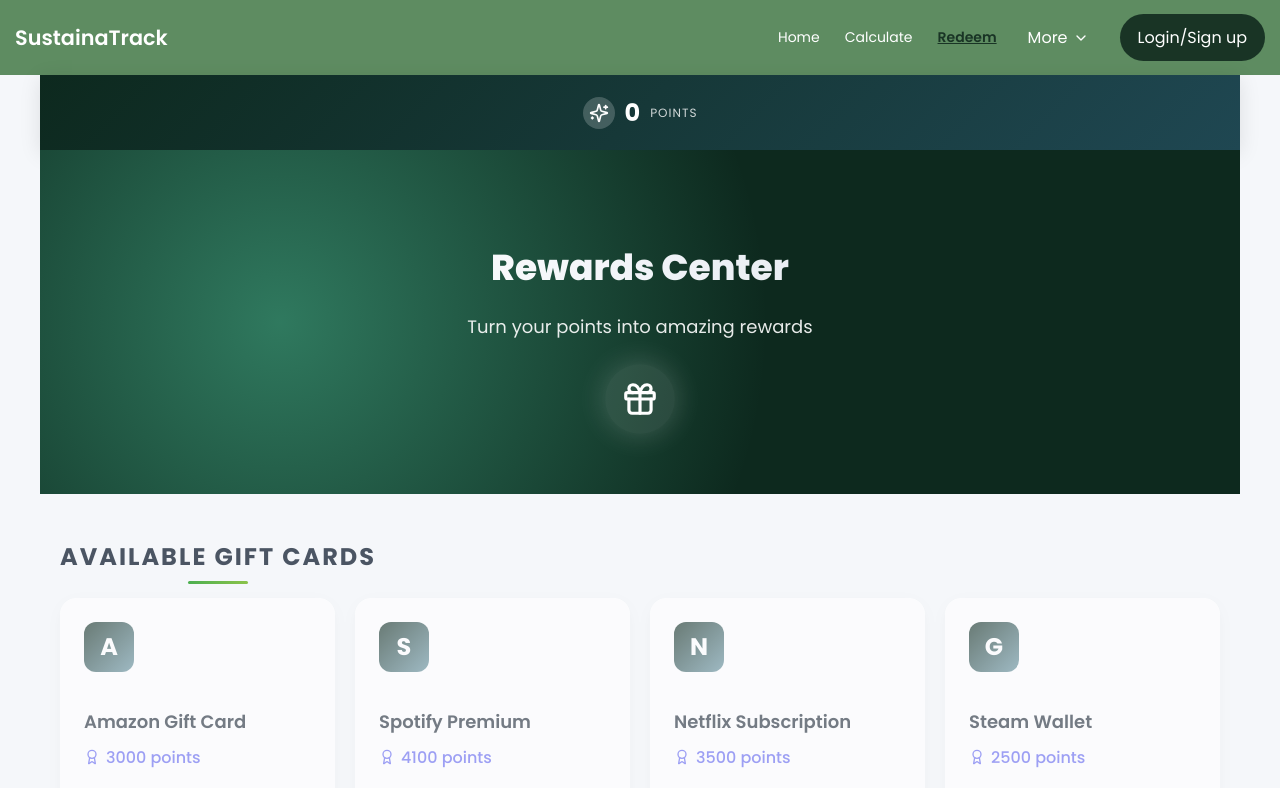
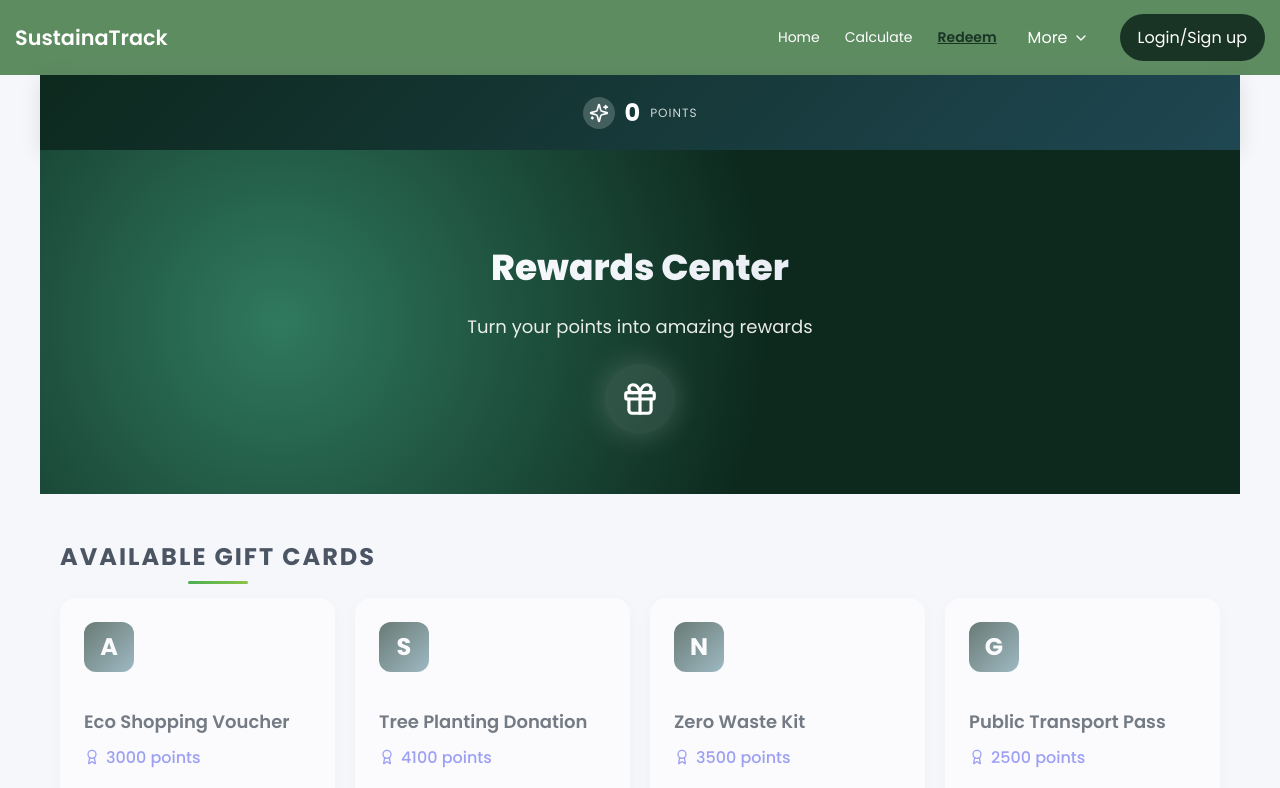
Before and after one commit to Sanskar-2104/Carbon-Footprint-Website, a React (Create React App) app in the folder frontend/: page /redeem in a window 1280 px wide. Shown: the top 788 px of the page. Built offline with nearby package versions, Linux system fonts and the light colour scheme.

Commit message:
Result section updated

```diff
--- a/frontend/src/pages/Redeem/Redeem.jsx
+++ b/frontend/src/pages/Redeem/Redeem.jsx
@@ -86,10 +86,10 @@ const Redeem = () => {
   })
 
   const giftCards = [
-    { id: 1, name: "Amazon Gift Card", points: 3000, logo: "A" },
-    { id: 2, name: "Spotify Premium", points: 4100, logo: "S" },
-    { id: 3, name: "Netflix Subscription", points: 3500, logo: "N" },
-    { id: 4, name: "Steam Wallet", points: 2500, logo: "G" }
+    { id: 1, name: "Eco Shopping Voucher", points: 3000, logo: "A" },
+    { id: 2, name: "Tree Planting Donation", points: 4100, logo: "S" },
+    { id: 3, name: "Zero Waste Kit", points: 3500, logo: "N" },
+    { id: 4, name: "Public Transport Pass", points: 2500, logo: "G" }
   ];
 
   const handleRedeem = (cardPoints) => {
--- a/frontend/src/pages/Result.jsx
+++ b/frontend/src/pages/Result.jsx
@@ -513,6 +513,7 @@ const formatLabel = (label) => label.replace(/([A-Z])/g, " $1").trim(); // Conve
           color: "#fff",
           cursor: "pointer",
           transition: "0.3s",
+          marginTop: "20px"
         }}
       >
         {loading ? "Calculating..." : "Calculate Footprint"}
@@ -520,7 +521,7 @@ const formatLabel = (label) => label.replace(/([A-Z])/g, " $1").trim(); // Conve
 
       {response && (
         <div>
-          <h2>Total Carbon Footprint: {response?.footprint?.total} kg CO₂</h2>
+          <h2 style={{marginTop: "20px"}}>Total Carbon Footprint: {response?.footprint?.total} kg CO₂</h2>
           {/* <FootprintProgress percentage={(response?.footprint?.total / 800) * 100} /> */}
 
           <button
@@ -534,7 +535,7 @@ const formatLabel = (label) => label.replace(/([A-Z])/g, " $1").trim(); // Conve
               color: "#fff",
               cursor: "pointer",
               transition: "0.3s",
-              marginTop: "10px"
+              marginTop: "20px"
             }}
           >
             Claim Your Points
@@ -662,7 +663,8 @@ const formatLabel = (label) => label.replace(/([A-Z])/g, " $1").trim(); // Conve
                   }}>🎉 Congratulations! 🎉</h2>
 
                   <p style={{ fontSize: "18px", color: "#444" }}>
-                    You claimed <b>{100 - ((response?.footprint?.total / 800) * 100)}</b> reward points!
+                    Your footprint is <b>{100 - Math.round((response?.footprint?.total / 800) * 100)} %</b> clean. <br></br>
+                    You claimed <b>{100 - Math.round((response?.footprint?.total / 800) * 100)}</b> reward points!
                   </p>
 
                   {/* Close Button */}
```
